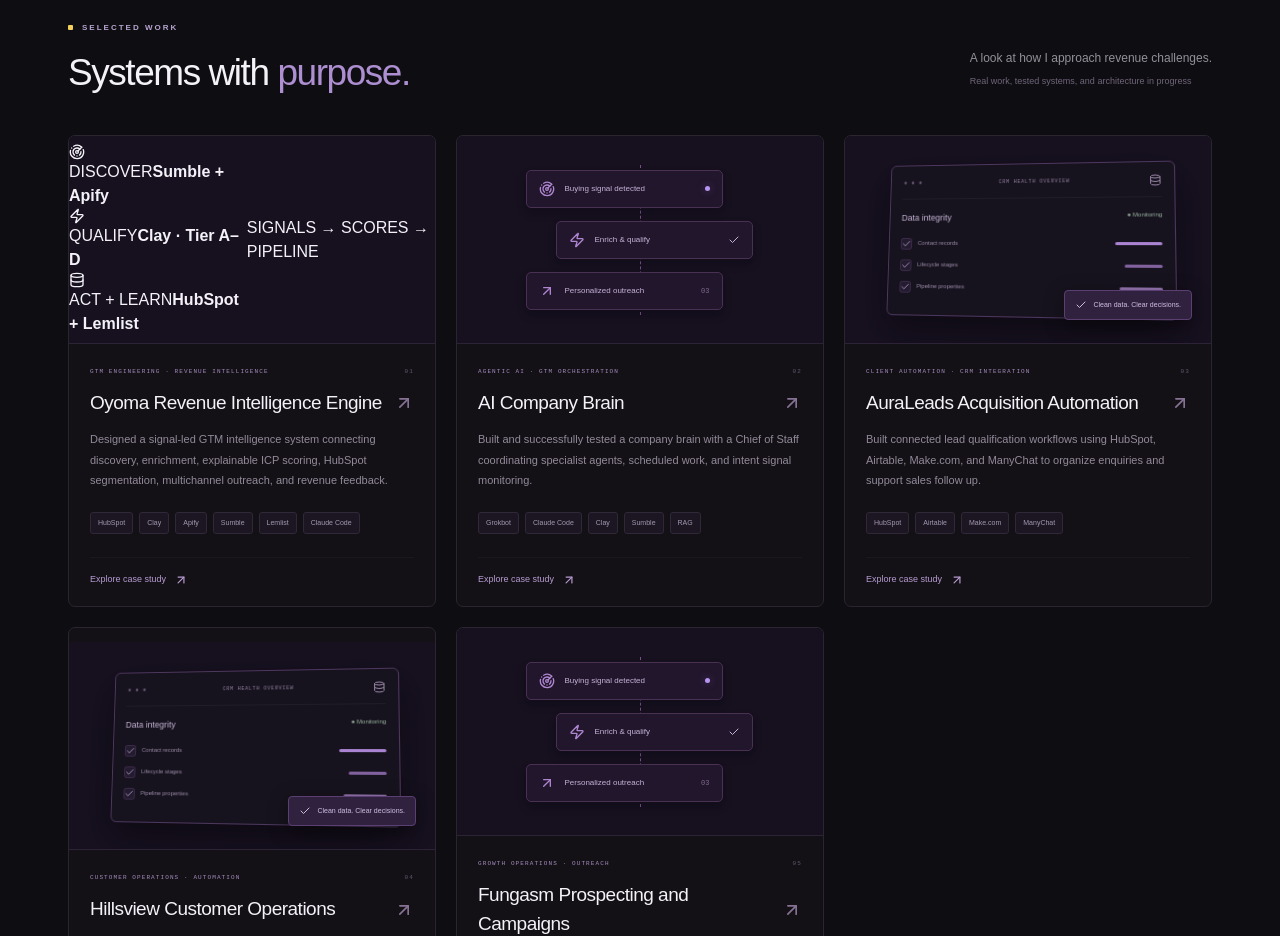
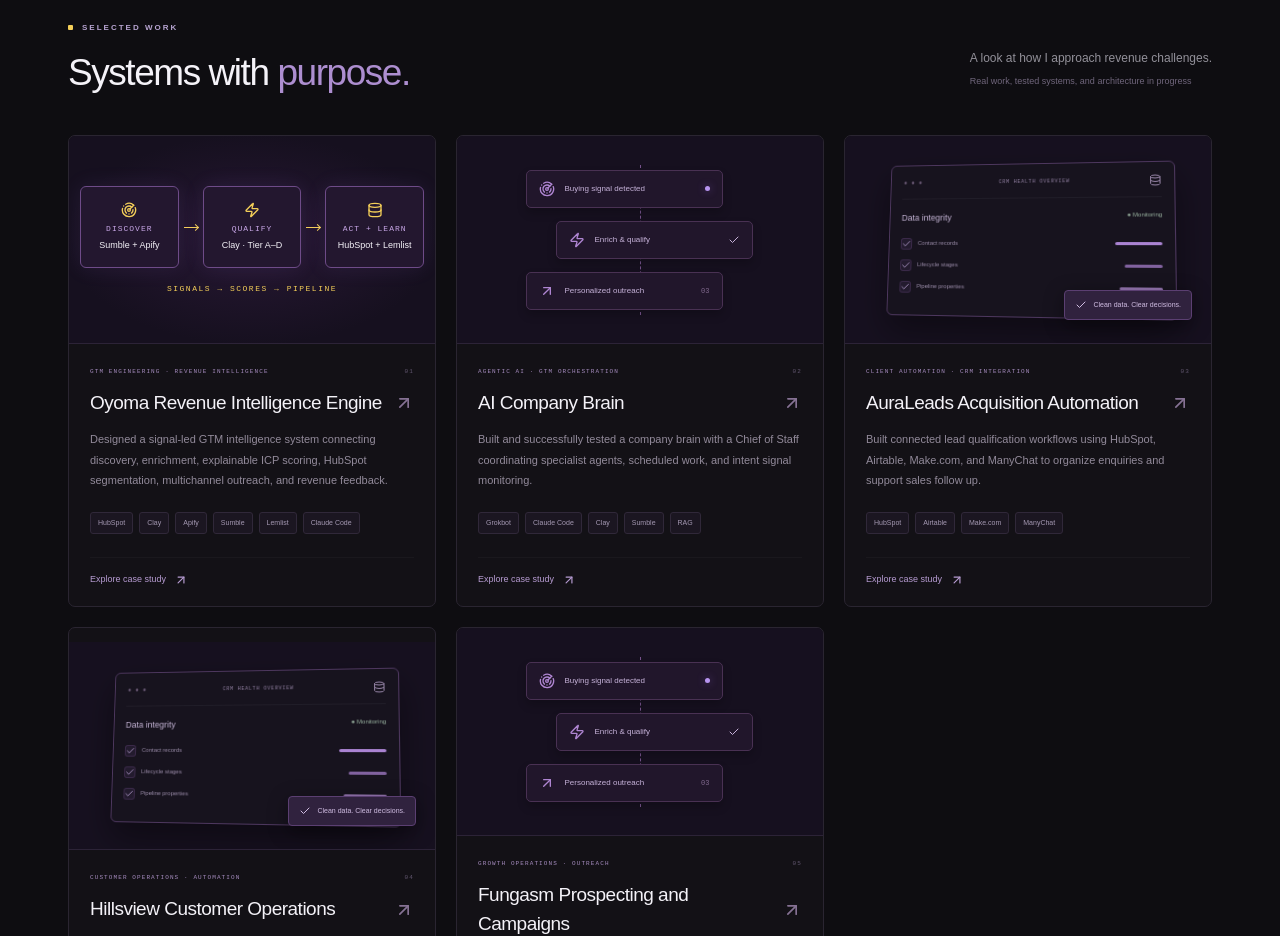
Before and after one commit to praisefredrick5-bit/praise-gtm-portfolio, a Next.js app: page / in a window 1280 px wide. Shown: the part 4580-5516 px from the top of the page. Built offline with nearby package versions, Linux system fonts and the light colour scheme.

Commit message:
Style Oyoma case study using existing purple and yellow brand tokens

```diff
--- a/app/globals.css
+++ b/app/globals.css
@@ -1754,3 +1754,20 @@ a:focus-visible {
   background: var(--yellow);
   color: #19150b;
 }
+
+
+/* Oyoma intelligence project: inherits the portfolio's purple/yellow identity. */
+.intelligence-art { flex-direction:column; gap:16px; background:radial-gradient(ellipse at center,#42235465,transparent 72%),#16101f; }
+.intelligence-flow { display:flex; align-items:center; justify-content:center; width:94%; gap:5px; }
+.intelligence-step { display:flex; flex-direction:column; align-items:center; text-align:center; gap:6px; min-width:0; flex:1; border:1px solid #6e4b88; background:#23172f; border-radius:6px; padding:15px 4px; box-shadow:0 0 22px #ad83ff18; }
+.intelligence-step svg { color:var(--yellow); }
+.intelligence-step span { font:8px monospace; letter-spacing:1px; color:#c8a7e7; }
+.intelligence-step strong { font-size:9px; font-weight:500; color:#f4f2f8; }
+.intelligence-link { width:14px; height:1px; flex-shrink:0; background:var(--yellow); position:relative; }
+.intelligence-link::after { content:""; position:absolute; right:0; top:-2px; width:5px; height:5px; border-top:1px solid var(--yellow); border-right:1px solid var(--yellow); transform:rotate(45deg); }
+.intelligence-foot { color:var(--yellow); font:8px monospace; letter-spacing:1.5px; }
+.intelligence-case-study { border-top:1px solid #37273e; margin-top:24px; padding-top:6px; }
+.intelligence-case-study p { font-size:12px; color:#aba0b4; line-height:1.8; margin-top:10px; }
+@media (max-width:420px) { .intelligence-step strong { font-size:7px; } .intelligence-step span { font-size:6px; } .intelligence-link { width:7px; } }
+@media (prefers-reduced-motion:no-preference) { .intelligence-step { animation:intelligence-enter .8s ease both; } .intelligence-step:nth-of-type(3) { animation-delay:.15s; } .intelligence-step:nth-of-type(5) { animation-delay:.3s; } }
+@keyframes intelligence-enter { from { opacity:.35; transform:translateY(9px); } to { opacity:1; transform:translateY(0); } }
```
